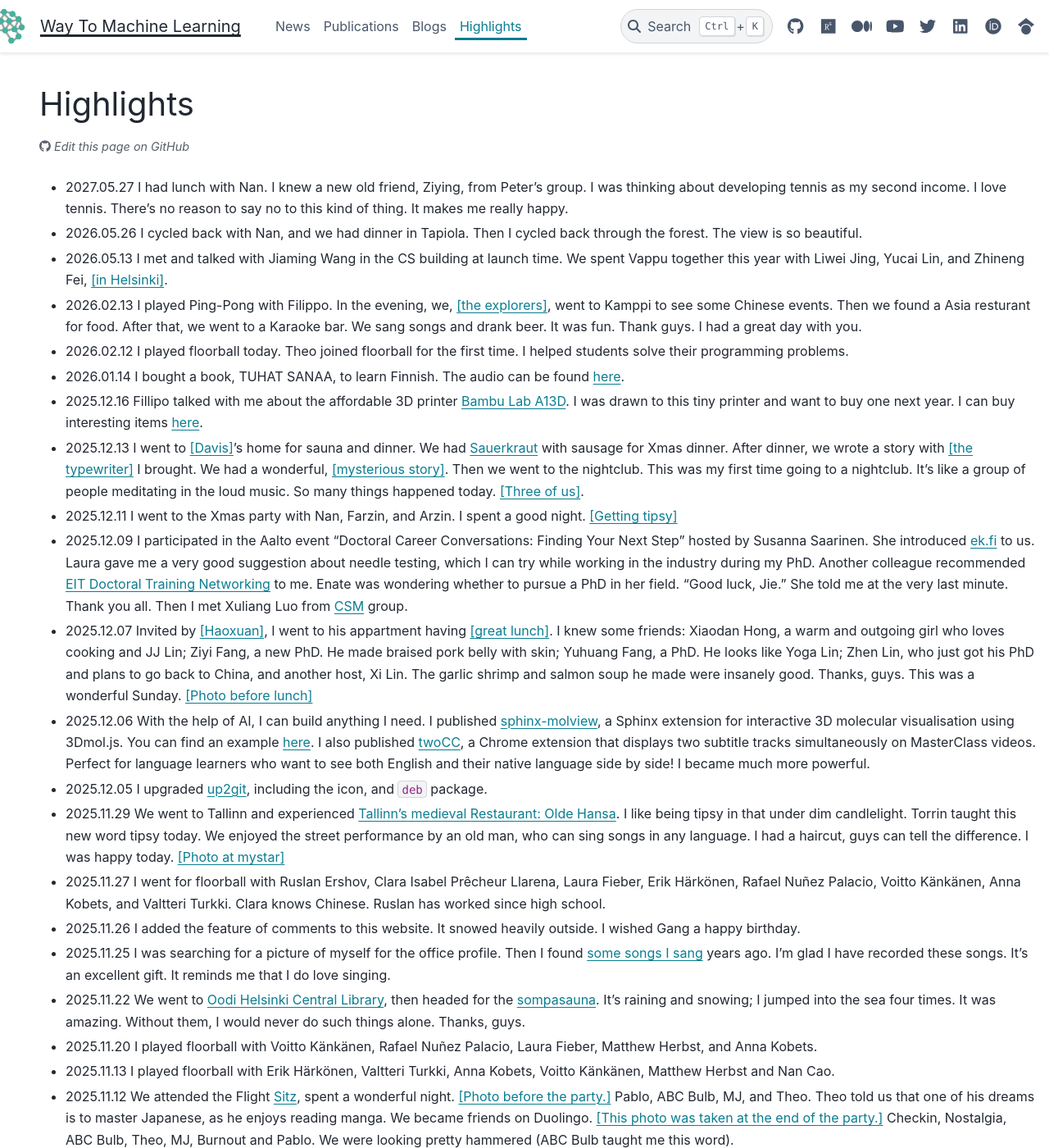
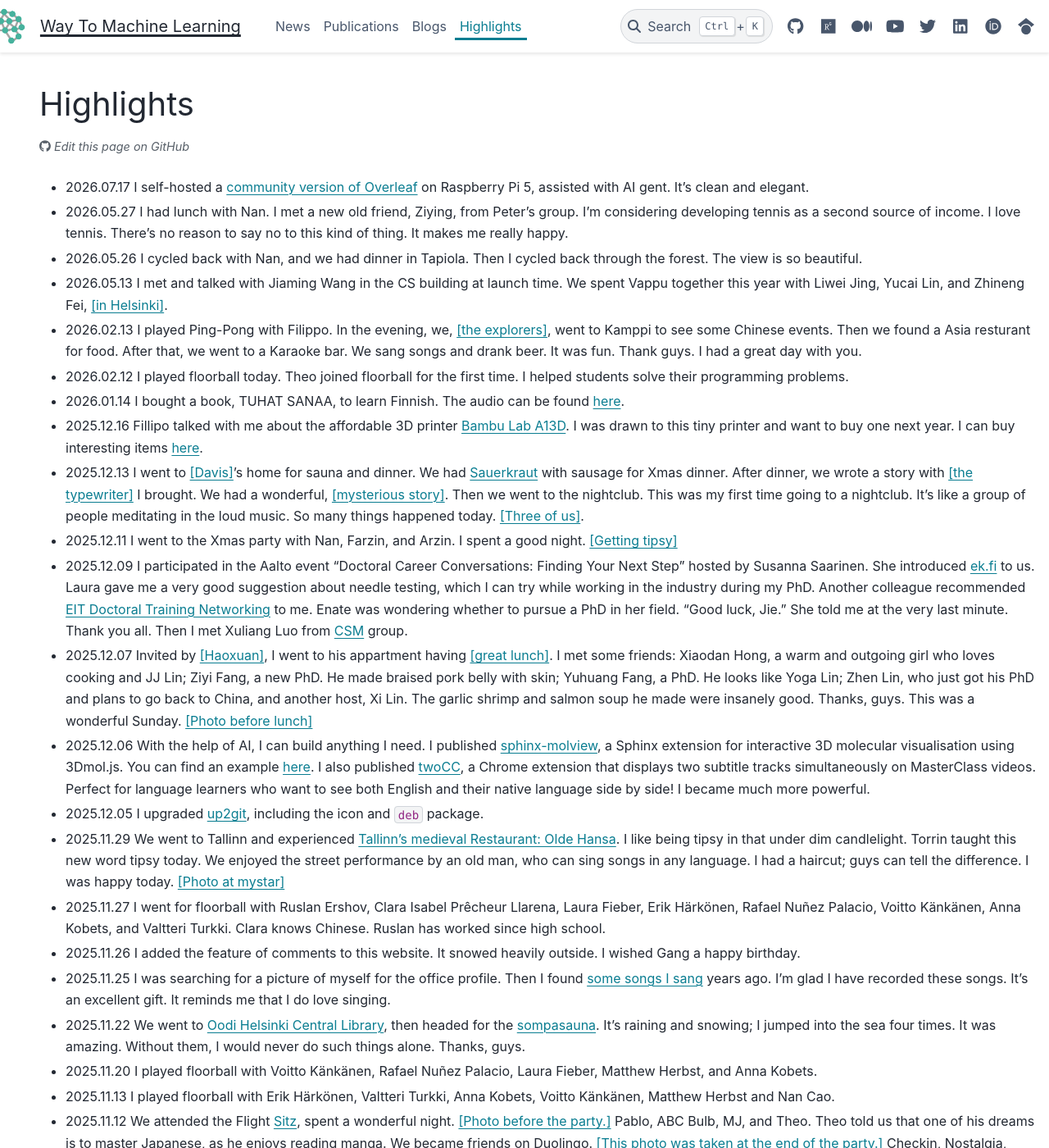
Before and after one commit to way2ml/way2ml.github.io, a Sphinx documentation site: the page built from doc/highlights.md, in a window 1280 px wide and 1400 px high. Shown: the whole window at 82% size. Built offline with Sphinx 7.4.7 and the PyData theme 0.15.4, drawn with Linux system fonts in a browser that asks for light colours; comment, search, counter and statistics services are not loaded.

Commit message:
Revise highlights and add new entries
Updated highlights with new entries and revised existing ones.

```diff
--- a/doc/highlights.md
+++ b/doc/highlights.md
@@ -4,7 +4,8 @@ comment: True
 ---
 
 # Highlights
-- 2027.05.27 I had lunch with Nan. I knew a new old friend, Ziying, from Peter's group. I was thinking about developing tennis as my second income. I love tennis. There's no reason to say no to this kind of thing. It makes me really happy.
+- 2026.07.17 I self-hosted a [community version of Overleaf](http://88.192.136.30/) on Raspberry Pi 5, assisted with AI gent. It's clean and elegant.
+- 2026.05.27 I had lunch with Nan. I met a new old friend, Ziying, from Peter's group. I'm considering developing tennis as a second source of income. I love tennis. There's no reason to say no to this kind of thing. It makes me really happy.
 - 2026.05.26 I cycled back with Nan, and we had dinner in Tapiola. Then I cycled back through the forest. The view is so beautiful.
 - 2026.05.13 I met and talked with Jiaming Wang in the CS building at launch time. We spent Vappu together this year with Liwei Jing, Yucai Lin, and Zhineng Fei, <a href="./_static/moments/20260501_vappu.jpg" target="_blank" rel="noopener">[in Helsinki]</a>.
 - 2026.02.13 I played Ping-Pong with Filippo. In the evening, we, <a href="./_static/moments/20260213_kamppi.jpeg" target="_blank" rel="noopener">[the explorers]</a>, went to Kamppi to see some Chinese events. Then we found a Asia resturant for food. After that, we went to a Karaoke bar. We sang songs and drank beer. It was fun. Thank guys. I had a great day with you.
@@ -14,10 +15,10 @@ comment: True
 - 2025.12.13 I went to <a href="./_static/moments/20251213_davis.jpeg" target="_blank" rel="noopener">[Davis]</a>'s home for sauna and dinner. We had [Sauerkraut](https://en.wikipedia.org/wiki/Sauerkraut) with sausage for Xmas dinner. After dinner, we wrote a story with <a href="./_static/moments/20251213_type.jpeg" target="_blank" rel="noopener">[the typewriter]</a> I brought. We had a wonderful, <a href="./_static/moments/20251213_story.jpeg" target="_blank" rel="noopener">[mysterious story]</a>. Then we went to the nightclub. This was my first time going to a nightclub. It's like a group of people meditating in the loud music. So many things happened today. <a href="./_static/moments/20251213_smile.jpeg" target="_blank" rel="noopener">[Three of us]</a>.
 - 2025.12.11 I went to the Xmas party with Nan, Farzin, and Arzin. I spent a good night. <a href="./_static/moments/20251211_xmas.jpg" target="_blank" rel="noopener">[Getting tipsy]</a>
 - 2025.12.09 I participated in the Aalto event "Doctoral Career Conversations: Finding Your Next Step" hosted by Susanna Saarinen. She introduced [ek.fi](https://ek.fi/en/) to us.  Laura gave me a very good suggestion about needle testing, which I can try while working in the industry during my PhD. Another colleague recommended [EIT Doctoral Training Networking](https://www.eiturbanmobility.eu/what-we-offer/education-and-training/doctoral-training-programme/) to me. Enate was wondering whether to pursue a PhD in her field. "Good luck, Jie." She told me at the very last minute.  Thank you all. Then I met Xuliang Luo from [CSM](https://www.aalto.fi/en/department-of-applied-physics/complex-systems-and-materials-csm) group.
-- 2025.12.07 Invited by <a href="./_static/moments/20251207_HaoxuanYou.jpeg" target="_blank" rel="noopener">[Haoxuan]</a>, I went to his appartment having <a href="./_static/moments/20251207_HaoxuanYou_and_XiLin.jpeg" target="_blank" rel="noopener">[great lunch]</a>. I knew some friends: Xiaodan Hong, a warm and outgoing girl who loves cooking and JJ Lin; Ziyi Fang, a new PhD. He made braised pork belly with skin; Yuhuang Fang, a PhD. He looks like Yoga Lin; Zhen Lin, who just got his PhD and plans to go back to China, and another host, Xi Lin. The garlic shrimp and salmon soup he made were insanely good. Thanks, guys. This was a wonderful Sunday. <a href="./_static/moments/20251207_all.jpg" target="_blank" rel="noopener">[Photo before lunch]</a>
+- 2025.12.07 Invited by <a href="./_static/moments/20251207_HaoxuanYou.jpeg" target="_blank" rel="noopener">[Haoxuan]</a>, I went to his appartment having <a href="./_static/moments/20251207_HaoxuanYou_and_XiLin.jpeg" target="_blank" rel="noopener">[great lunch]</a>. I met some friends: Xiaodan Hong, a warm and outgoing girl who loves cooking and JJ Lin; Ziyi Fang, a new PhD. He made braised pork belly with skin; Yuhuang Fang, a PhD. He looks like Yoga Lin; Zhen Lin, who just got his PhD and plans to go back to China, and another host, Xi Lin. The garlic shrimp and salmon soup he made were insanely good. Thanks, guys. This was a wonderful Sunday. <a href="./_static/moments/20251207_all.jpg" target="_blank" rel="noopener">[Photo before lunch]</a>
 - 2025.12.06 With the help of AI, I can build anything I need. I published [sphinx-molview](https://github.com/HuangJiaLian/sphinx-molview), a Sphinx extension for interactive 3D molecular visualisation using 3Dmol.js.  You can find an example [here](https://way2ml.github.io/blogs/sphinx.html#molecular-visualisation). I also published [twoCC](https://github.com/HuangJiaLian/twoCC), a Chrome extension that displays two subtitle tracks simultaneously on MasterClass videos. Perfect for language learners who want to see both English and their native language side by side! I became much more powerful.
-- 2025.12.05 I upgraded [up2git](https://github.com/HuangJiaLian/Up2Git), including the icon, and `deb` package.
-- 2025.11.29 We went to Tallinn and experienced [Tallinn's medieval Restaurant: Olde Hansa](https://www.oldehansa.ee/). I like being tipsy in that under dim candlelight. Torrin taught this new word tipsy today. We enjoyed the street performance by an old man, who can sing songs in any language. I had a haircut, guys can tell the difference. I was happy today. <a href="./_static/moments/20251129_myStar.jpg" target="_blank" rel="noopener">[Photo at mystar]</a>
+- 2025.12.05 I upgraded [up2git](https://github.com/HuangJiaLian/Up2Git), including the icon and `deb` package.
+- 2025.11.29 We went to Tallinn and experienced [Tallinn's medieval Restaurant: Olde Hansa](https://www.oldehansa.ee/). I like being tipsy in that under dim candlelight. Torrin taught this new word tipsy today. We enjoyed the street performance by an old man, who can sing songs in any language. I had a haircut; guys can tell the difference. I was happy today. <a href="./_static/moments/20251129_myStar.jpg" target="_blank" rel="noopener">[Photo at mystar]</a>
 - 2025.11.27 I went for floorball with Ruslan Ershov, Clara Isabel Prêcheur Llarena, Laura Fieber, Erik Härkönen, Rafael Nuñez Palacio, Voitto Känkänen, Anna Kobets, and Valtteri Turkki. Clara knows Chinese. Ruslan has worked since high school.
 - 2025.11.26 I added the feature of comments to this website. It snowed heavily outside. I wished Gang a happy birthday.
 - 2025.11.25 I was searching for a picture of myself for the office profile. Then I found <a href="./_static/moments/music_player.html" target="_blank" rel="noopener">some songs I sang</a> years ago. I'm glad I have recorded these songs. It's an excellent gift. It reminds me that I do love singing.
```
